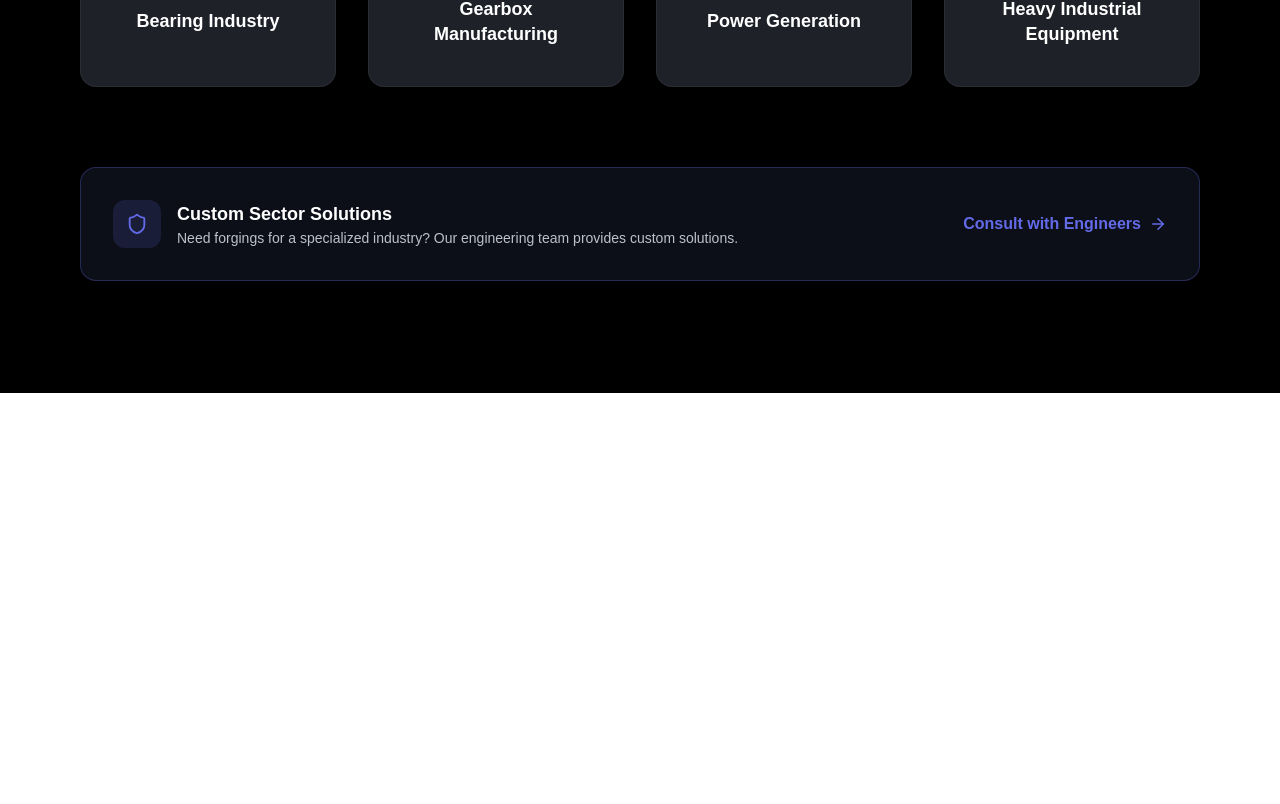
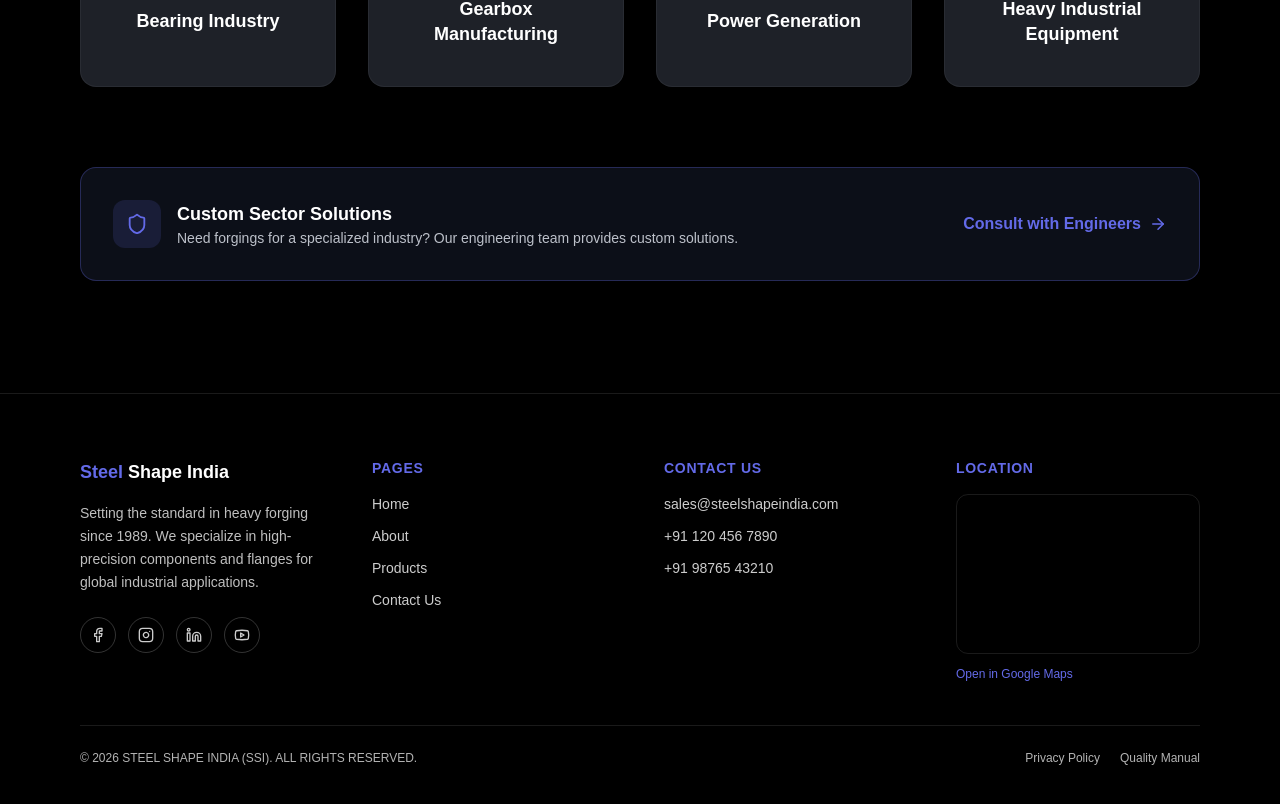
Before and after one commit to adityayadav30561-rgb/steel-shape-india, a Next.js app: page / in a window 1280 px wide. Shown: the part 9176-9980 px from the top of the page. Before the commit the page ends 9569 px from the top, so only its background shows below. Built offline with nearby package versions, Linux system fonts and the light colour scheme; grey boxes are pictures that could not be loaded.

Commit message:
new changes to footer

```diff
--- a/app/layout.tsx
+++ b/app/layout.tsx
@@ -1,6 +1,7 @@
 import type { Metadata } from "next";
 import { Geist, Geist_Mono } from "next/font/google";
 import Navbar from "@/components/layout/Navbar";
+import Footer from "@/components/layout/Footer";
 import "./globals.css";
 
 const geistSans = Geist({
@@ -28,6 +29,7 @@
       <body className="bg-[#0B0F19] text-white antialiased">
         <Navbar />
         {children}
+        <Footer />
       </body>
     </html>
   );
--- /dev/null
+++ b/components/layout/Footer.tsx
@@ -0,0 +1,134 @@
+import Link from "next/link";
+import { Facebook, Instagram, Linkedin, Youtube } from "lucide-react";
+
+export default function Footer() {
+  return (
+    <footer className="w-full bg-black text-white border-t border-white/10">
+      <div className="max-w-7xl mx-auto px-4 sm:px-6 md:px-10 lg:px-20 py-14 md:py-16">
+        <div className="grid grid-cols-1 sm:grid-cols-2 lg:grid-cols-4 gap-10 md:gap-12">
+          <div>
+            <h3 className="text-lg font-bold mb-4">
+              <span className="text-[#636AE8]">Steel</span> Shape India
+            </h3>
+            <p className="text-white/75 text-sm leading-relaxed mb-6">
+              Setting the standard in heavy forging since 1989. We specialize in
+              high-precision components and flanges for global industrial
+              applications.
+            </p>
+            <div className="flex items-center gap-3">
+              <a
+                href="#"
+                aria-label="Facebook"
+                className="w-9 h-9 rounded-full border border-white/20 flex items-center justify-center text-white/80 hover:text-white hover:border-[#636AE8] transition"
+              >
+                <Facebook size={16} />
+              </a>
+              <a
+                href="#"
+                aria-label="Instagram"
+                className="w-9 h-9 rounded-full border border-white/20 flex items-center justify-center text-white/80 hover:text-white hover:border-[#636AE8] transition"
+              >
+                <Instagram size={16} />
+              </a>
+              <a
+                href="#"
+                aria-label="LinkedIn"
+                className="w-9 h-9 rounded-full border border-white/20 flex items-center justify-center text-white/80 hover:text-white hover:border-[#636AE8] transition"
+              >
+                <Linkedin size={16} />
+              </a>
+              <a
+                href="#"
+                aria-label="YouTube"
+                className="w-9 h-9 rounded-full border border-white/20 flex items-center justify-center text-white/80 hover:text-white hover:border-[#636AE8] transition"
+              >
+                <Youtube size={16} />
+              </a>
+            </div>
+          </div>
+
+          <div>
+            <h4 className="text-[#636AE8] font-semibold uppercase tracking-wider text-sm mb-4">
+              Pages
+            </h4>
+            <div className="flex flex-col gap-3 text-sm text-white/80">
+              <Link href="/" className="hover:text-white transition">
+                Home
+              </Link>
+              <Link href="/about" className="hover:text-white transition">
+                About
+              </Link>
+              <Link href="/products" className="hover:text-white transition">
+                Products
+              </Link>
+              <Link href="/contact" className="hover:text-white transition">
+                Contact Us
+              </Link>
+            </div>
+          </div>
+
+          <div>
+            <h4 className="text-[#636AE8] font-semibold uppercase tracking-wider text-sm mb-4">
+              Contact Us
+            </h4>
+            <div className="text-sm text-white/80 space-y-3">
+              <p>
+                <a
+                  href="mailto:sales@steelshapeindia.com"
+                  className="hover:text-white transition"
+                >
+                  sales@steelshapeindia.com
+                </a>
+              </p>
+              <p>
+                <a href="tel:+911204567890" className="hover:text-white transition">
+                  +91 120 456 7890
+                </a>
+              </p>
+              <p>
+                <a href="tel:+919876543210" className="hover:text-white transition">
+                  +91 98765 43210
+                </a>
+              </p>
+            </div>
+          </div>
+
+          <div>
+            <h4 className="text-[#636AE8] font-semibold uppercase tracking-wider text-sm mb-4">
+              Location
+            </h4>
+            <div className="w-full h-40 rounded-xl overflow-hidden border border-white/10">
+              <iframe
+                title="Steel Shape India location map"
+                src="https://www.google.com/maps?q=Steel+Shape+India+Ghaziabad&output=embed"
+                className="w-full h-full"
+                loading="lazy"
+                referrerPolicy="no-referrer-when-downgrade"
+              />
+            </div>
+            <a
+              href="https://maps.app.goo.gl/KG537p35e2dmiNcU6"
+              target="_blank"
+              rel="noreferrer"
+              className="inline-block mt-3 text-xs text-[#636AE8] hover:text-white transition"
+            >
+              Open in Google Maps
+            </a>
+          </div>
+        </div>
+
+        <div className="mt-10 pt-6 border-t border-white/10 flex flex-col md:flex-row items-start md:items-center justify-between gap-4 text-xs text-white/70">
+          <p>© 2026 STEEL SHAPE INDIA (SSI). ALL RIGHTS RESERVED.</p>
+          <div className="flex items-center gap-5">
+            <a href="#" className="hover:text-white transition">
+              Privacy Policy
+            </a>
+            <a href="#" className="hover:text-white transition">
+              Quality Manual
+            </a>
+          </div>
+        </div>
+      </div>
+    </footer>
+  );
+}
```
